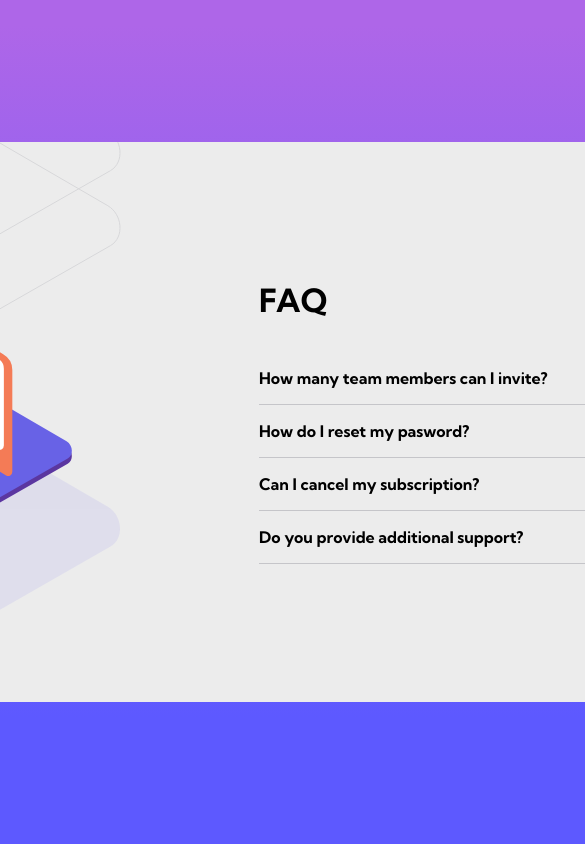
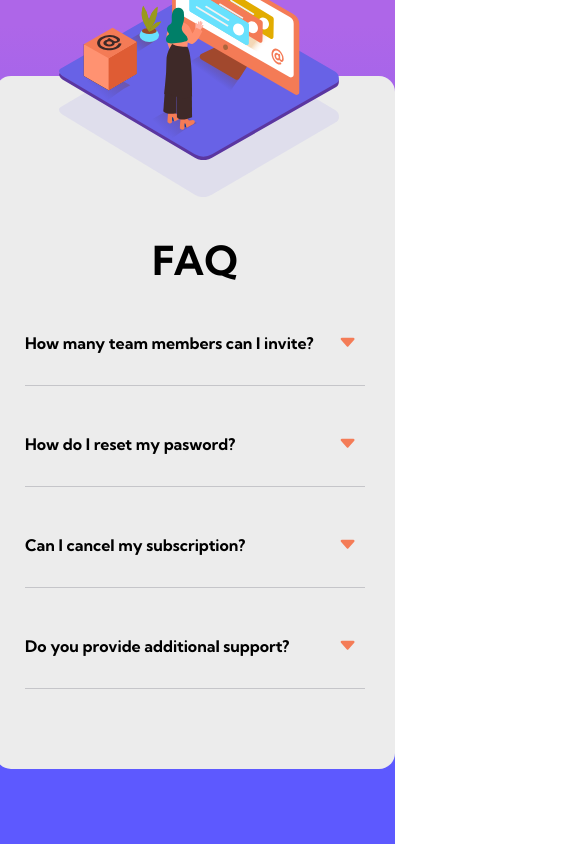
Before and after one commit to jose-verdugo/FAQ-accordion, a plain HTML site: page index.html in a window 390 px wide. Shown: the top 844 px of the page, 585 px wide, since content can reach past the window. Drawn offline with Linux system fonts and the light colour scheme.

Commit message:
acabando el responsive design

```diff
--- a/index.html
+++ b/index.html
@@ -25,6 +25,10 @@
             class="Main_desktop"
             src="images/illustration-woman-online-desktop.svg"
             alt="imagen" />
+          <img
+            class="Main_mobile"
+            src="images/illustration-woman-online-mobile.svg"
+            alt="Imagen-movil" />
           <svg
             class="Main_bg"
             width="966"
@@ -42,6 +46,21 @@
                 stroke="#1E1F36" />
             </g>
           </svg>
+          <!-- <svg
+            class="Main_bgMobile"
+            width="240"
+            height="104"
+            xmlns="http://www.w3.org/2000/svg">
+            <path
+              d="M116.454 102.048L4.667 34.239c-3.56-2.054-6.61-5.42-3.142-7.627l112.184-66.364c1.682-1.07 4.237-1.773 5.951-.75l117.328 69.904c3.559 2.12 4.198 8.028.652 10.17L131.185 101.94a14.53 14.53 0 01-14.731.107z"
+              fill="#6862E6"
+              fill-rule="nonzero"
+              opacity=".099" />
+          </svg> -->
+          <img
+            class="Main_bgMobile"
+            src="images/bg-pattern-mobile.svg"
+            alt="sombra" />
         </div>
         <svg
           class="Main_cube"
--- a/scss/_mixins.scss
+++ b/scss/_mixins.scss
@@ -9,8 +9,35 @@
   }
 }
 
-@mixin media($medida: 375px) {
+@mixin media($medida: 1050px) {
   @media screen and (max-width: $medida) {
     @content;
   }
 }
+
+// $sm: 576px !default; //Pequeño
+// $md: 768px !default; //Medio
+// $lg: 992px !default; //Grande
+// $xl: 1200px !default; //Muy grande
+
+// @mixin respond-to($breakpoint) {
+//   @if $breakpoint == sm {
+//     @media (max-width: $sm) {
+//       @content;
+//     }
+//   } @else if $breakpoint == md {
+//     @media (max-width: $md) {
+//       @content;
+//     }
+//   } @else if $breakpoint == lg {
+//     @media (max-width: $lg) {
+//       @content;
+//     }
+//   } @else if $breakpoint == xl {
+//     @media (max-width: $xl) {
+//       @content;
+//     }
+//   } @else {
+//     @error "No se reconoce la medida - $breakpoint. Utilice 'sm', 'md', 'lg' o 'xl'.";
+//   }
+// }
--- a/scss/app.scss
+++ b/scss/app.scss
@@ -13,16 +13,27 @@ body {
   &_container {
     @include flex(row, nowrap, space-between, center);
     position: relative;
-    width: 60rem;
+    width: 55rem;
     height: 35rem;
     border-radius: 1rem;
     background-color: var(--blanco);
+    @include media() {
+      @include flex(column, nowrap, space-between, center);
+      height: auto;
+      width: 25rem;
+      padding: 2rem 0;
+    }
   }
   &_left {
     position: relative;
     overflow: hidden;
     width: calc(50%);
     height: 100%;
+    @include media() {
+      width: 100%;
+      height: 5rem;
+      overflow: visible;
+    }
   }
   &_desktop {
     width: auto;
@@ -31,13 +42,43 @@ body {
     left: -4rem;
     bottom: 8rem;
     z-index: 2;
+    @include media() {
+      display: none;
+    }
+  }
+  &_mobile {
+    display: none;
+    @include media() {
+      display: block;
+      position: absolute;
+      z-index: 2;
+      top: -10rem;
+      left: 4rem;
+      height: auto;
+      width: 70%;
+    }
   }
   &_bg {
     position: absolute;
-    top: -18rem;
-    left: -35rem;
+    top: -16rem;
+    left: -38rem;
     z-index: 1;
     width: auto;
+    @include media() {
+      display: none;
+    }
+  }
+  &_bgMobile {
+    display: none;
+    @include media() {
+      display: block;
+      position: absolute;
+      z-index: 1;
+      top: -2rem;
+      left: 4rem;
+      width: 70%;
+      height: auto;
+    }
   }
 
   &_cube {
@@ -46,22 +87,38 @@ body {
     top: 14rem;
     left: -6rem;
     overflow: visible;
+    @include media() {
+      display: none;
+    }
   }
 
   &_rigth {
     @include flex(column, nowrap, center, center);
     width: calc(50%);
     height: 100%;
+    @include media() {
+      width: 85%;
+      margin: 2rem 0 0 0;
+    }
   }
 
   &_wrapper {
     margin: 0 4rem 0 4rem;
+    @include media() {
+      width: 100%;
+      margin: 0 0 2rem 0;
+    }
   }
 
   &_h1 {
     font-size: 2rem;
     font-weight: 600;
     margin: 0 0 2rem 0;
+    @include media {
+      text-align: center;
+      margin: 1rem;
+      font-size: 2.5rem;
+    }
   }
   &_faq {
   }
@@ -69,6 +126,10 @@ body {
   }
   &_li {
     border-bottom: 1px solid var(--gris);
+    margin: 1rem 0;
+    @include media() {
+      padding: 1rem 0;
+    }
   }
   &_question {
     @include flex(row, nowrap, space-between, center);
```
Also changed, not shown: css/style.css, 1 other file.
